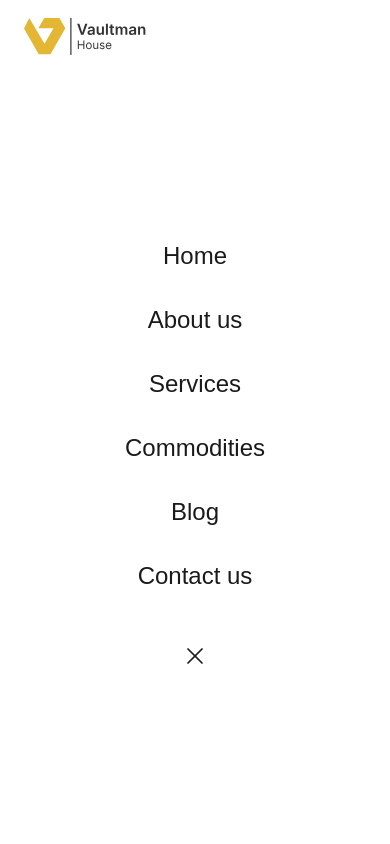
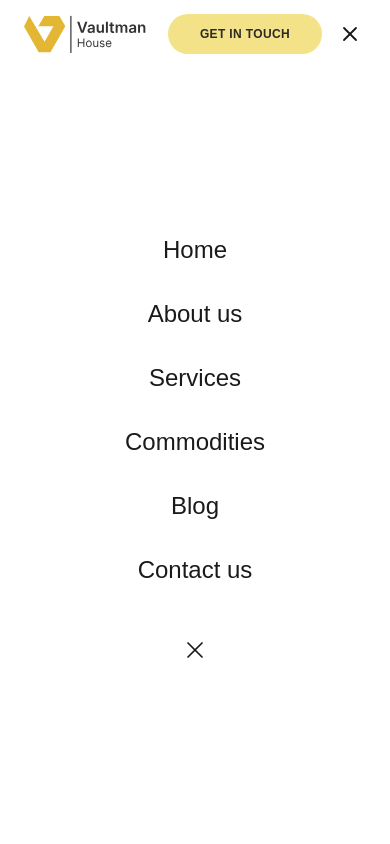
Before and after one commit to dominicnaatey/vaultmanhouse, a Next.js app: page / in a window 390 px wide. Both pictures are taken after a click on the button 350 px from the left and 34 px from the top of the page. Shown: the top 844 px of the page. Built offline with nearby package versions, Linux system fonts and the light colour scheme.

Commit message:
feat(Header): improve mobile menu positioning and close interaction

```diff
--- a/components/Header.tsx
+++ b/components/Header.tsx
@@ -3,6 +3,7 @@
 import * as React from 'react';
 import Image from 'next/image';
 import Link from 'next/link';
+import { X } from 'lucide-react';
 import { AnimatePresence } from 'framer-motion';
 import Button from './ui/Button';
 import MobileMenu from './ui/MobileMenu';
@@ -29,13 +30,28 @@ function HamburgerIcon() {
 export default function Header() {
   const [scrolled, setScrolled] = React.useState(false);
   const [mobileOpen, setMobileOpen] = React.useState(false);
+  const headerRef = React.useRef<HTMLElement>(null);
+  const [headerHeight, setHeaderHeight] = React.useState(68);
 
+  /* Track scroll */
   React.useEffect(() => {
     const onScroll = () => setScrolled(window.scrollY > 10);
     window.addEventListener('scroll', onScroll, { passive: true });
     onScroll();
     return () => window.removeEventListener('scroll', onScroll);
   }, []);
+
+  /* Measure actual header height so the popup starts exactly below it */
+  React.useEffect(() => {
+    const measure = () => {
+      if (headerRef.current) {
+        setHeaderHeight(headerRef.current.getBoundingClientRect().height);
+      }
+    };
+    measure();
+    window.addEventListener('resize', measure);
+    return () => window.removeEventListener('resize', measure);
+  }, [scrolled]); // re-measure when scrolled state changes height
 
   /* Lock body scroll while menu is open */
   React.useEffect(() => {
@@ -45,17 +61,18 @@ export default function Header() {
 
   return (
     <>
-      {/* ── Header bar ─────────────────────────────────────────────────── */}
+      {/* ── Sticky header bar ──────────────────────────────────────────── */}
       <header
+        ref={headerRef}
         className={`sticky top-0 flex items-center px-6 md:px-16 transition-all duration-300 ${
           scrolled
             ? 'h-[60px] bg-white/80 backdrop-blur-md border-b border-black/10'
             : 'h-[68px] bg-white'
         }`}
-        style={{ zIndex: 40 }}
+        style={{ zIndex: 9998 }} /* above the popup so logo stays on top */
       >
         <div className="mx-auto flex w-full max-w-7xl items-center justify-between">
-          {/* Logo */}
+          {/* Logo — always visible */}
           <Link href="/" className="relative h-10 w-32">
             <Image
               src="/vault-logo-yellow-3.svg"
@@ -81,24 +98,30 @@ export default function Header() {
 
           {/* Right actions */}
           <div className="flex items-center gap-3">
+            {/* Desktop-only CTA */}
             <Button className="hidden text-xs lg:inline-flex">Get in Touch</Button>
 
-            {/* Hamburger — mobile & tablet only */}
+            {/* Hamburger / X — mobile & tablet only */}
             <button
               type="button"
-              onClick={() => setMobileOpen(true)}
-              aria-label="Open menu"
+              onClick={() => setMobileOpen((v) => !v)}
+              aria-label={mobileOpen ? 'Close menu' : 'Open menu'}
               className="lg:hidden p-1"
             >
-              <HamburgerIcon />
+              {mobileOpen ? <X size={24} strokeWidth={1.8} /> : <HamburgerIcon />}
             </button>
           </div>
         </div>
       </header>
 
-      {/* ── Mobile menu popup ──────────────────────────────────────────── */}
+      {/* ── Mobile menu popup — starts below the header ─────────────────── */}
       <AnimatePresence>
-        {mobileOpen && <MobileMenu onClose={() => setMobileOpen(false)} />}
+        {mobileOpen && (
+          <MobileMenu
+            headerHeight={headerHeight}
+            onClose={() => setMobileOpen(false)}
+          />
+        )}
       </AnimatePresence>
     </>
   );
--- a/components/ui/MobileMenu.tsx
+++ b/components/ui/MobileMenu.tsx
@@ -1,8 +1,6 @@
 'use client';
 
 import { motion } from 'framer-motion';
-import Image from 'next/image';
-import Link from 'next/link';
 import { X } from 'lucide-react';
 
 const NAV_ITEMS = [
@@ -15,10 +13,12 @@ const NAV_ITEMS = [
 ];
 
 interface MobileMenuProps {
+  /** Height of the sticky header in px so the overlay starts below it */
+  headerHeight: number;
   onClose: () => void;
 }
 
-export default function MobileMenu({ onClose }: MobileMenuProps) {
+export default function MobileMenu({ headerHeight, onClose }: MobileMenuProps) {
   return (
     <motion.div
       initial={{ opacity: 0 }}
@@ -27,39 +27,12 @@ export default function MobileMenu({ onClose }: MobileMenuProps) {
       transition={{ duration: 0.2, ease: 'easeInOut' }}
       style={{
         position: 'fixed',
-        inset: 0,
+        top: headerHeight,   // sits directly below the header
+        left: 0,
+        right: 0,
+        bottom: 0,
         zIndex: 9999,
         backgroundColor: '#ffffff',
-        display: 'flex',
-        flexDirection: 'column',
-      }}
-    >
-      {/* Top bar — logo */}
-      <div
-        style={{
-          display: 'flex',
-          alignItems: 'center',
-          padding: '16px 24px',
-        }}
-      >
-        <Link
-          href="/"
-          onClick={onClose}
-          style={{ position: 'relative', height: 40, width: 128, display: 'block' }}
-        >
-          <Image
-            src="/vault-logo-yellow-3.svg"
-            alt="Vaultman House logo"
-            fill
-            className="object-contain object-left"
-          />
-        </Link>
-      </div>
-
-      {/* Nav links + close button — vertically & horizontally centred */}
-      <nav
-        style={{
-          flex: 1,
         display: 'flex',
         flexDirection: 'column',
         alignItems: 'center',
@@ -67,6 +40,7 @@ export default function MobileMenu({ onClose }: MobileMenuProps) {
         gap: '28px',
       }}
     >
+      {/* Nav links */}
       {NAV_ITEMS.map((item) => (
         <a
           key={item.href}
@@ -83,7 +57,7 @@ export default function MobileMenu({ onClose }: MobileMenuProps) {
         </a>
       ))}
 
-        {/* Close — X icon below the links */}
+      {/* X close button below the links */}
       <button
         type="button"
         onClick={onClose}
@@ -98,7 +72,6 @@ export default function MobileMenu({ onClose }: MobileMenuProps) {
       >
         <X size={28} strokeWidth={1.5} color="#1a1a1a" />
       </button>
-      </nav>
     </motion.div>
   );
 }
```
Lines whose indentation alone changed are shown as unchanged.
